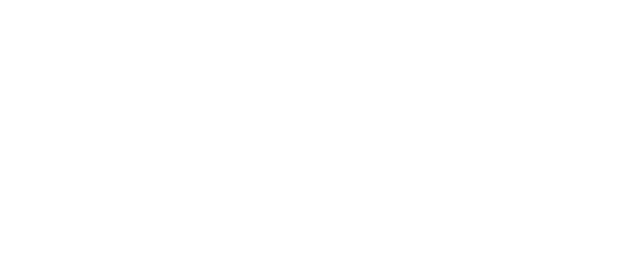
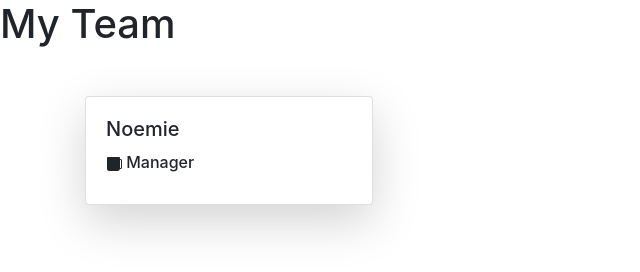
Before and after one commit to ririhailu/Team-Profile-Generator, a website: page dist/index.html in a window 1280 px wide. Shown: the whole page, without its empty margins (0-640 px from the left). Drawn offline with nearby package versions, Linux system fonts and the light colour scheme.

Commit message:
Created class row and col in dist file.

```diff
--- a/dist/index.html
+++ b/dist/index.html
@@ -10,3 +10,23 @@
     <link rel="stylesheet" href="https://cdn.jsdelivr.net/npm/bootstrap@4.6.0/dist/css/bootstrap.min.css"
         integrity="sha384-B0vP5xmATw1+K9KRQjQERJvTumQW0nPEzvF6L/Z6nronJ3oUOFUFpCjEUQouq2+l" crossorigin="anonymous">
 </head>
+
+<body>
+    <header>
+        <h1>My Team</h1>
+    </header>
+
+    <main class="container my-5">
+
+        <div class="row">
+
+            <div class="col">
+        <div class="card shadow-lg" style="width: 18rem;">
+            <div class="card-body identity">
+                <h5 class="card-title">Noemie</h5>
+                <h6 class="card-title"><svg xmlns="http://www.w3.org/2000/svg" width="16" height="16"
+                        fill="currentColor" class="bi bi-cup-fill" viewBox="0 0 16 16">
+                        <path
+                            d="M1 2a1 1 0 0 1 1-1h11a1 1 0 0 1 1 1v1h.5A1.5 1.5 0 0 1 16 4.5v7a1.5 1.5 0 0 1-1.5 1.5h-.55a2.5 2.5 0 0 1-2.45 2h-8A2.5 2.5 0 0 1 1 12.5V2zm13 10h.5a.5.5 0 0 0 .5-.5v-7a.5.5 0 0 0-.5-.5H14v8z" />
+                    </svg> Manager</h6>
+            </div>
```
